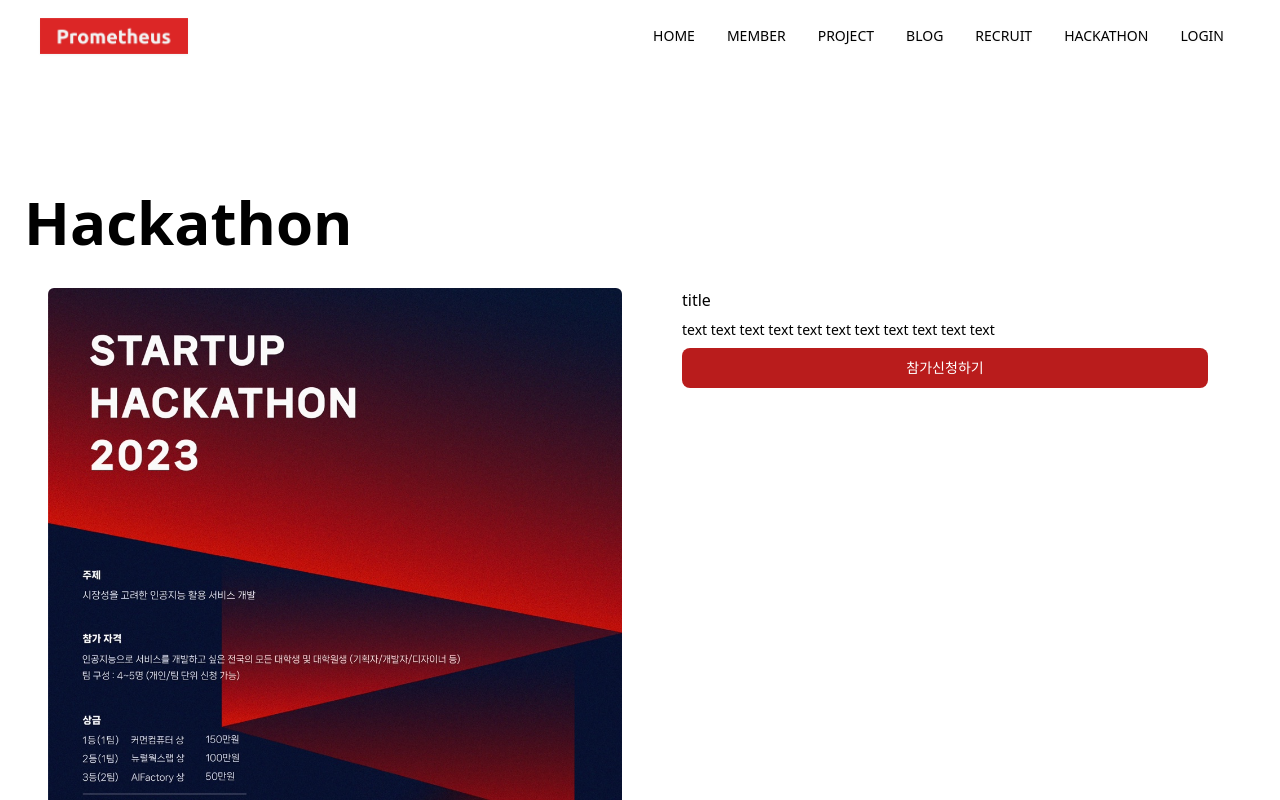
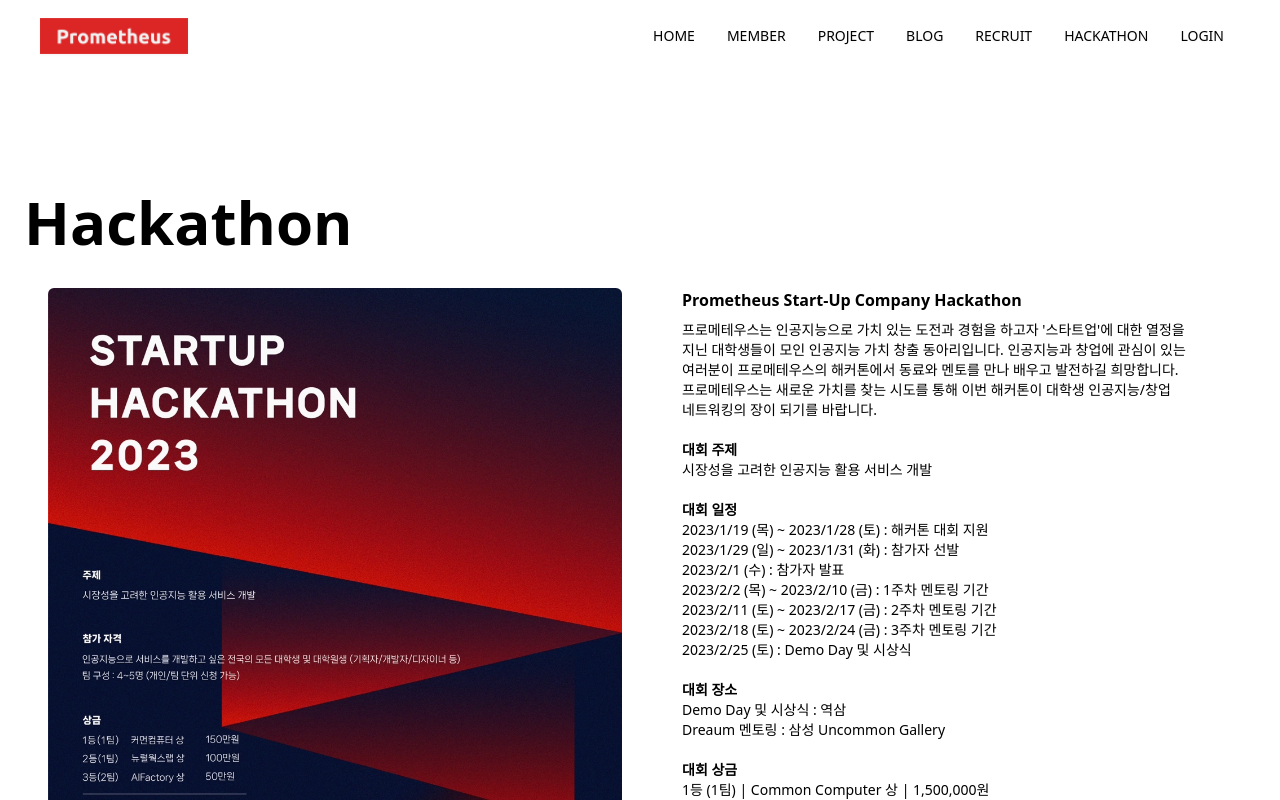
Before and after one commit to Prometheus-ML/Prometheus-Web-Front, a Nuxt app: page /hackathon in a window 1280 px wide. Shown: the top 800 px of the page. Built offline with nearby package versions, Linux system fonts and the light colour scheme; no server answers.

Commit message:
Add example explanation of hackathon

```diff
--- a/pages/hackathon.vue
+++ b/pages/hackathon.vue
@@ -12,9 +12,49 @@
           class="w-full bg-gray-300 mb-5 rounded-md"
         />
         <div class="container">
-          <p class="text-l mb-2">title</p>
+          <p class="text-l mb-2">
+            <b>Prometheus Start-Up Company Hackathon</b>
+          </p>
           <p class="text-sm mb-2">
-            text text text text text text text text text text text
+            프로메테우스는 인공지능으로 가치 있는 도전과 경험을 하고자
+            '스타트업'에 대한 열정을 지닌 대학생들이 모인 인공지능 가치 창출
+            동아리입니다. 인공지능과 창업에 관심이 있는 여러분이 프로메테우스의
+            해커톤에서 동료와 멘토를 만나 배우고 발전하길 희망합니다.
+            프로메테우스는 새로운 가치를 찾는 시도를 통해 이번 해커톤이 대학생
+            인공지능/창업 네트워킹의 장이 되기를 바랍니다. <br />
+            <br />
+
+            <b>대회 주제</b> <br />
+            시장성을 고려한 인공지능 활용 서비스 개발 <br />
+            <br />
+
+            <b>대회 일정</b> <br />
+            2023/1/19 (목) ~ 2023/1/28 (토) : 해커톤 대회 지원 <br />
+            2023/1/29 (일) ~ 2023/1/31 (화) : 참가자 선발 <br />
+            2023/2/1 (수) : 참가자 발표 <br />
+            2023/2/2 (목) ~ 2023/2/10 (금) : 1주차 멘토링 기간 <br />
+            2023/2/11 (토) ~ 2023/2/17 (금) : 2주차 멘토링 기간 <br />
+            2023/2/18 (토) ~ 2023/2/24 (금) : 3주차 멘토링 기간 <br />
+            2023/2/25 (토) : Demo Day 및 시상식 <br />
+            <br />
+
+            <b>대회 장소</b> <br />
+            Demo Day 및 시상식 : 역삼 <br />
+            Dreaum 멘토링 : 삼성 Uncommon Gallery <br />
+            <br />
+
+            <b>대회 상금</b> <br />
+            1등 (1팀) | Common Computer 상 | 1,500,000원 <br />
+            2등 (1팀) | Neuralworks 상 | 1,000,000원 <br />
+            3등 (2팀) | AI Factory 상 | 500,000원 <br />
+            <br />
+
+            - 저희 해커톤 대회는 팀 참가자와 개인 참가자를 모두 지원받고
+            있습니다. <br />
+            - 팀 참가(4~5명)의 경우, 팀장이 팀원까지 함께 등록하는 방식으로
+            팀장만 폼을 작성합니다. <br />
+            - 개인 참가자의 경우, 지원 이후 다른 개인 참가자들과 팀 매칭을
+            진행해드립니다.
           </p>
           <button
             type="button"
```
